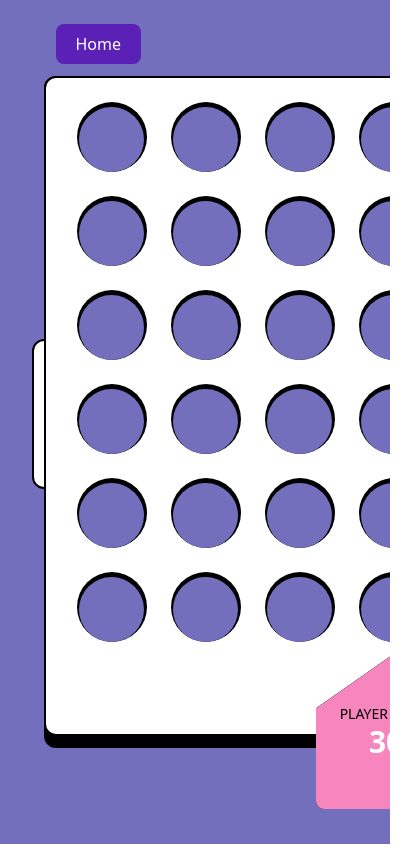
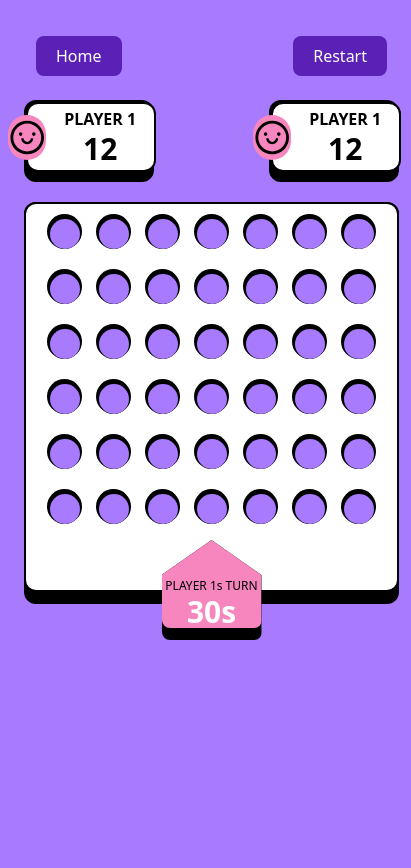
Before and after one commit to Da-Gu-Gu-Gu/connect-four, a Next.js app: page /game in a window 390 px wide. Shown: the whole page, 411 px wide, since content can reach past the window. Before the commit the page ends 844 px from the top, so only its background shows below. Built offline with nearby package versions, Linux system fonts and the light colour scheme.

Commit message:
almost responsive

```diff
--- a/pages/game.tsx
+++ b/pages/game.tsx
@@ -1,6 +1,7 @@
 import Link from "next/link";
 
 import PlayerCard from "../src/components/PlayerCard";
+import PlayerCardMobile from "../src/components/PlayerCardMobile";
 import Seo from "../src/components/Seo";
 import Slot from "../src/components/Slot";
 
@@ -17,10 +18,13 @@ export default function Game() {
   return (
     <>
       <Seo />
-      <main className="bg-kayan h-screen overflow-hidden w-screen flex justify-center items-center">
-        <div className=" flex w-[90%] justify-around items-center p-3 ">
+      <main className="bg-kayan  w-screen  min-h-screen  h-max flex justify-center items-center">
+        <div className=" flex w-[100%] md:w-[90%] justify-around items-center p-3 ">
+          <div className="lg:block hidden">
           <PlayerCard name="Player 1" score={20} />
-          <div className=" p-3 flex-col items-center h-screen">
+          </div>
+          {/* playground */}
+          <div className=" p-3 flex-col justify-center items-center h-screen">
             {/* menu bar */}
             <div className="flex justify-between items-center p-3">
               <Link href={"/"}>
@@ -35,9 +39,18 @@ export default function Game() {
               </Link>
             </div>
 
-            {/* game */}
-            <div className=" w-[700px] h-max bg-black pb-3  rounded-xl">
-            <div className=" bg-white relative w-[700px] justify-center p-3 pb-20 border-2 border-black rounded-xl flex flex-wrap">
+
+            <div className="flex justify-between mt-3 mb-5 lg:hidden ">
+
+            <PlayerCardMobile />
+            <PlayerCardMobile />
+
+
+
+            </div>
+{/* game */}
+            <div className=" md:w-[700px]  w-[375px] h-max bg-black pb-3  mt-5 rounded-xl">
+            <div className=" bg-white relative md:w-[700px] w-[375px]  justify-center  pb-14 md:pb-20 border-2 border-black rounded-xl flex flex-wrap">
               {board.map((x, i) => {
                return x.map((y, j) => {
                   return (<Slot key={j.toString()} />)
@@ -45,9 +58,9 @@ export default function Game() {
               })}
 
 
-              <div className="flex justify-center absolute w-[155px] h-[155px] -bottom-[75px]  bg-black pb-3 rounded-lg clip-part">
-              <div className="clip-part bg-panyaung w-[155px] h-[155px] flex flex-col justify-center items-center  rounded-lg">
-                <p className="text-sm">PLAYER 1s TURN</p>
+              <div className="flex -bottom-[50px] justify-center absolute md:w-[155px] w-[100px] h-[100px] md:h-[155px] md:-bottom-[75px]  bg-black pb-3 rounded-lg clip-part">
+              <div className="clip-part bg-panyaung md:w-[155px] w-[100px]  flex flex-col justify-center items-center  rounded-lg">
+                <p className="md:text-sm text-xs md:mt-0 mt-10">PLAYER 1s TURN</p>
                 <h1 className="font-bold text-3xl text-white">30s</h1>
               </div>
 
@@ -57,7 +70,9 @@ export default function Game() {
             </div>
 
           </div>
+          <div className="lg:block hidden">
           <PlayerCard name="Player 2" score={30} isCpu={true} />
+          </div>
         </div>
       </main>
     </>
--- /dev/null
+++ b/src/components/PlayerCardMobile.tsx
@@ -0,0 +1,18 @@
+import React from 'react'
+import { AiOutlineSmile } from 'react-icons/ai'
+
+const PlayerCardMobile = () => {
+  return (
+    <div className="md:w-[200px] w-[130px] bg-black pb-2 border-2 border-black rounded-xl">
+    <div className="md:w-[200px] w-[130px] h-[70px] border-2 border-black flex  j items-center bg-white rounded-xl ">
+         <AiOutlineSmile  size={45} className="bg-panyaung rounded-full -ml-5 " />
+         <div className="flex md:flex-row flex-col w-full justify-around items-center">
+         <p className="font-bold">PLAYER 1</p>
+        <h1 className="font-bold text-3xl">12</h1>
+        </div>
+</div>
+</div>
+  )
+}
+
+export default PlayerCardMobile
--- a/src/components/Slot.tsx
+++ b/src/components/Slot.tsx
@@ -2,8 +2,8 @@ import React from 'react'
 
 const Slot = () => {
   return (
-    <div className='w-[70px] h-[70px] m-3 rounded-full bg-black  flex justify-center items-end'>
-    <div className='w-[65px] h-[65px]  rounded-full bg-kayan '>
+    <div className='md:w-[70px] md:h-[70px] w-[35px] h-[35px] mx-[7px] my-[10px] md:m-3 rounded-full bg-black  flex justify-center items-end'>
+    <div className='md:w-[65px] md:h-[65px]  w-[30px] h-[30px] rounded-full bg-kayan '>
     </div>
 </div>
   )
--- a/styles/globals.css
+++ b/styles/globals.css
@@ -2,6 +2,17 @@
 @tailwind components;
 @tailwind utilities;
 
+*{
+  margin: 0;
+  padding: 0;
+  box-sizing: border-box;
+}
+
+body{
+  overflow-x: hidden;
+  background: #a77afe;
+}
+
 .clip-part{
   clip-path: polygon(50% 0, 100% 35%, 100% 100%, 0 100%, 0 35%);
 }
--- a/tailwind.config.js
+++ b/tailwind.config.js
@@ -9,7 +9,7 @@ module.exports = {
       colors:{
         awar:'#ffe44d',
         panyaung:'#f686bd',
-        kayan:'#736fbd'
+        kayan:'#a77afe'
       }
     },
 
```
